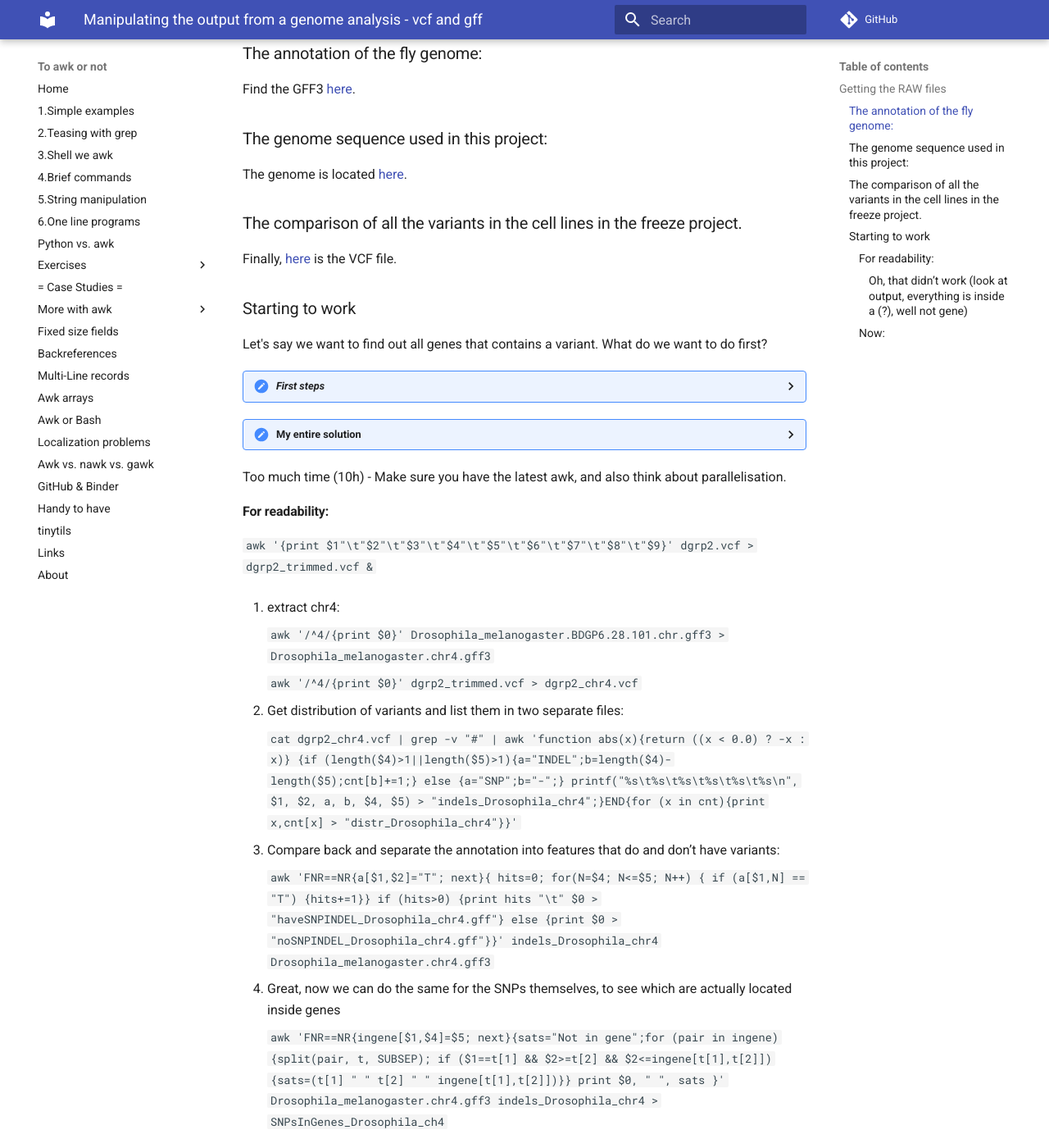
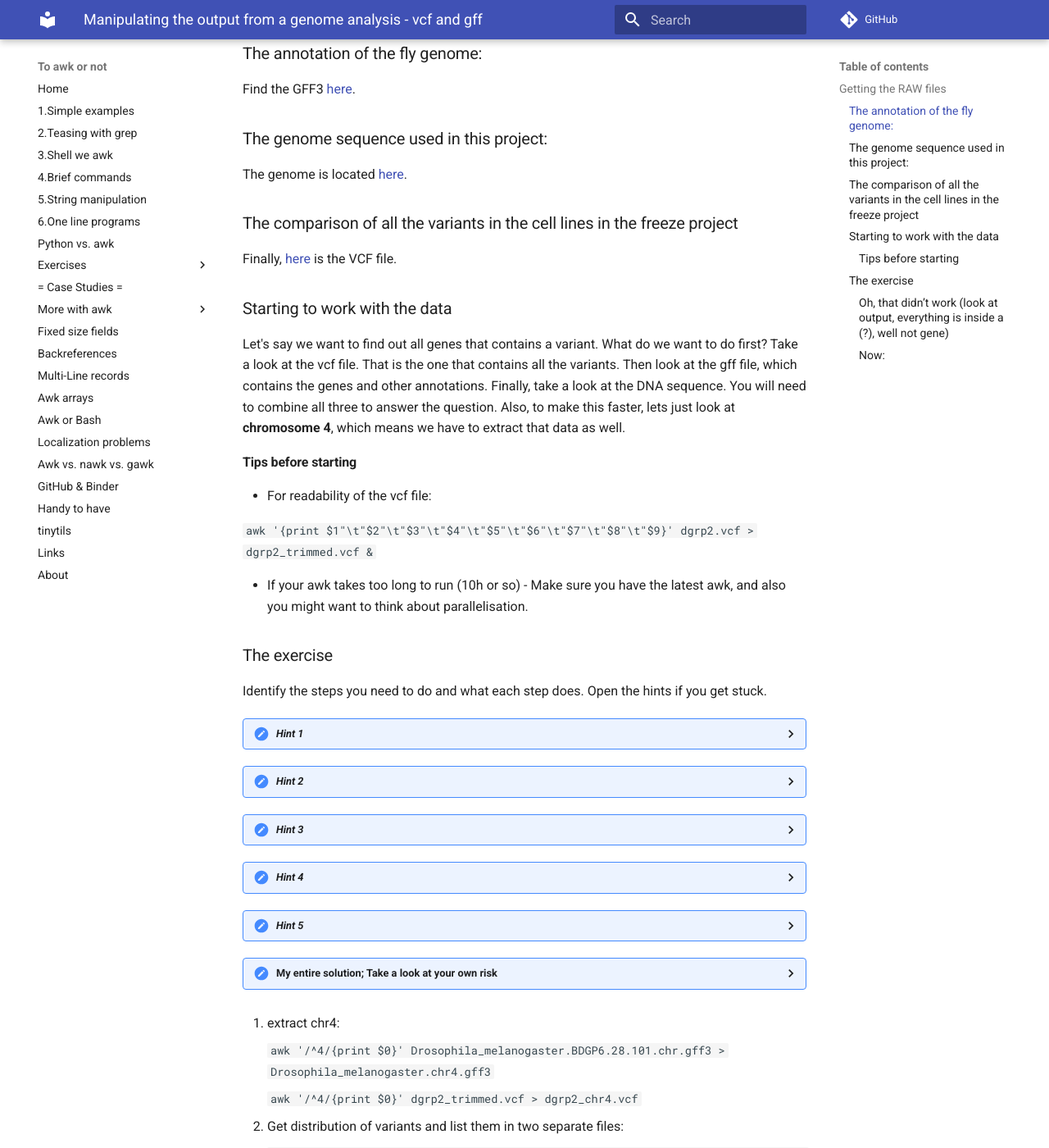
Before and after one commit to pmitev/to-awk-or-not, an MkDocs documentation site: the page built from docs/Case_studies/manipulating_vcf.md, in a window 1280 px wide and 1400 px high, scrolled down 339 px. Shown: the whole window at 82% size. Built offline with MkDocs 1.6.1 and Material for MkDocs 9.7.7, drawn with Linux system fonts in a browser that asks for light colours; comment, search, counter and statistics services are not loaded.

Commit message:
Update manipulating_vcf.md

```diff
--- a/docs/Case_studies/manipulating_vcf.md
+++ b/docs/Case_studies/manipulating_vcf.md
@@ -9,32 +9,58 @@ Find the GFF3 [here](https://tinyurl.com/y2opo93p "Drosophila_melanogaster.BDGP6
 ### The genome sequence used in this project:
 The genome is located [here](https://tinyurl.com/yyldprwp "Drosophila_melanogaster.BDGP6.28.dna.toplevel.fa").
 
-### The comparison of all the variants in the cell lines in the freeze project.
+### The comparison of all the variants in the cell lines in the freeze project
 Finally, [here](http://dgrp2.gnets.ncsu.edu/data.html "dgrp2.vcf") is the VCF file.
 
-### Starting to work
-Let's say we want to find out all genes that contains a variant. What do we want to do first?
+### Starting to work with the data
+Let's say we want to find out all genes that contains a variant. What do we want to do first? Take a look at the vcf file. That is the one that contains all the variants. Then look at the gff file, which contains the genes and other annotations. Finally, take a look at the DNA sequence. You will need to combine all three to answer the question. Also, to make this faster, lets just look at **chromosome 4**, which means we have to extract that data as well.
 
-<details><summary><i>First steps</i></summary>
+#### Tips before starting
+* For readability of the vcf file:
+
+`awk '{print $1"\t"$2"\t"$3"\t"$4"\t"$5"\t"$6"\t"$7"\t"$8"\t"$9}' dgrp2.vcf > dgrp2_trimmed.vcf &`
+
+* If your awk takes too long to run (10h or so) - Make sure you have the latest awk, and also you might want to think about parallelisation.
+
+### The exercise
+Identify the steps you need to do and what each step does. Open the hints if you get stuck.
+<details><summary><i>Hint 1</i></summary>
 <p>
-    Take a look at the vcf file. That is the one that contains all the variants. Then look at the gff file, which contains the genes and other annotations. Finally, take a look at the DNA sequence. You will need to combine all three to answer the question.
+extract chr4
+</p>
+</details>
+<details><summary><i>Hint 2</i></summary>
+<p>
+Get distribution of variants and list them in two separate files
+</p>
+</details>
+<details><summary><i>Hint 3</i></summary>
+<p>
+Compare back and separate the annotation into features that do and don’t have variants
+</p>
+</details>
+<details><summary><i>Hint 4</i></summary>
+<p>
+Filter for genes and possibly CDSs before doing the analysis.
+</p>
+</details>
+<details><summary><i>Hint 5</i></summary>
+<p>
+Now do the same for the SNPs themselves, to see which are actually located inside genes
 </p>
 </details>
 
-<details><summary><b>My entire solution</b></summary>
+<details><summary><b>My entire solution; Take a look at your own risk</b></summary>
 <p>
-Note that some things here are redundant and possibly not the best solution. Try to make your own!
+Note that some things here are redundant and possibly not the best solution. Try to make your own first!
 
 `cat dgrp2.vcf | grep -v "#" | awk 'function abs(x){return ((x < 0.0) ? -x : x)} {if (length($4)>1||length($5)>1){a="INDEL";b=length($4)-length($5);cnt[b]+=1;} else {a="SNP";b="-";} printf("%s\t%s\t%s\t%s\t%s\t%s\n", $1, $2, a, b, $4, $5) > "indels_dgrp2";}END{for (x in cnt){print x,cnt[x] > "distr_dgrp2"}}' & awk 'FNR==NR{a[$1,$2]="T"; next}{ hits=0; for(N=$4; N<=$5; N++) { if (a[$1,N] == "T") {hits+=1}} if (hits>0) {print hits "\t" $0 > "haveSNPINDEL.gff"} else {print $0 > "noSNPINDEL.gff"}}' indels_dgrp2 Drosophila_melanogaster.BDGP6.28.101.chr.gff3 &`
 
 </p>
 </details>
 
-Too much time (10h) - Make sure you have the latest awk, and also think about parallelisation.
 
-#### For readability:
 
-`awk '{print $1"\t"$2"\t"$3"\t"$4"\t"$5"\t"$6"\t"$7"\t"$8"\t"$9}' dgrp2.vcf > dgrp2_trimmed.vcf &`
 
 1. extract chr4:
 
```
